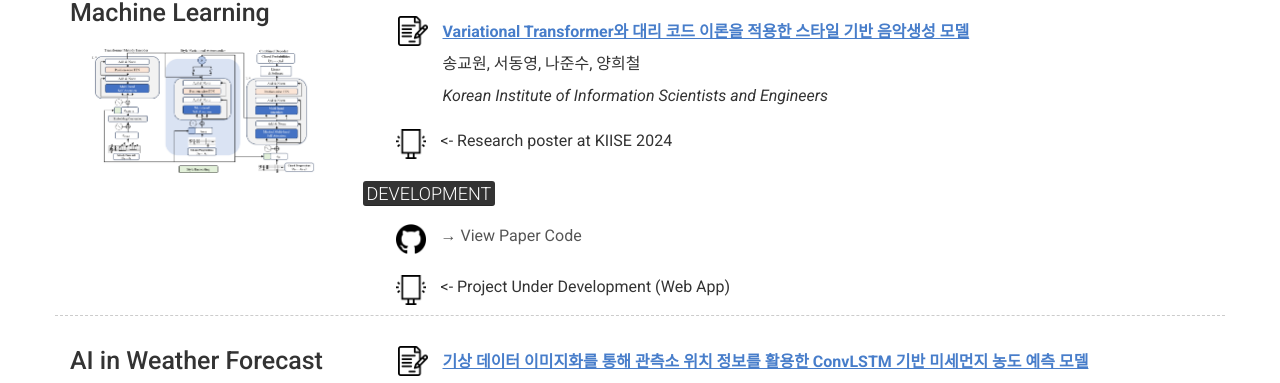
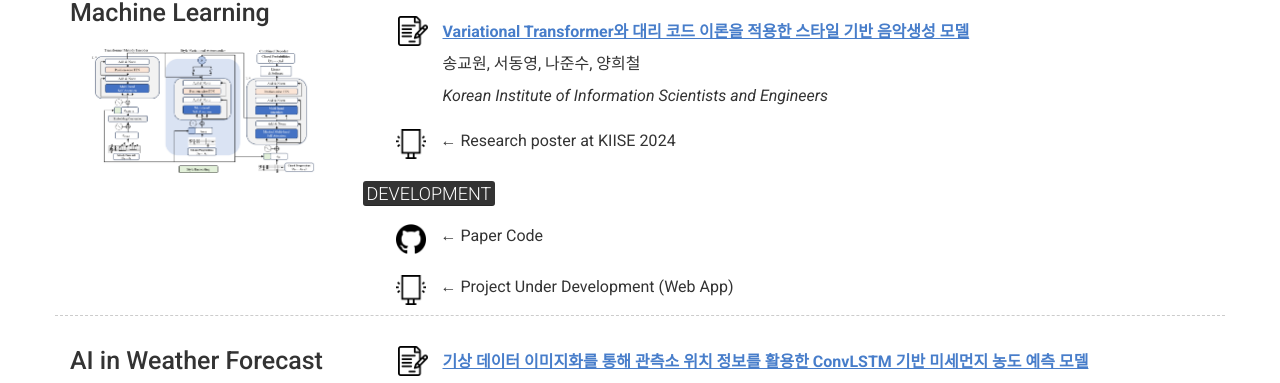
Before and after one commit to tim000519/resume, a Jekyll site: the page built from index.md, in a window 1280 px wide and 1400 px high, scrolled down 721 px. Shown: the part 129-512 px from the top of the window. Built offline with Jekyll 4.4.1, drawn with Linux system fonts in a browser that asks for light colours; nearby versions of some CDN libraries; some of the changed text lies outside the part shown.

Commit message:
Updata_IEEE

```diff
--- a/_config.yml
+++ b/_config.yml
@@ -110,7 +110,7 @@ content:
               <img src="/resume/images/poster2.png" alt="PDF" width="30" style="vertical-align: middle; flex-shrink: 0;">
             </a>
             <p style="margin-left: 5px; vertical-align: middle;">
-              <- Research poster at KIISE 2024
+              ← Research poster at KIISE 2024
             </p>
           </div>
 
@@ -120,7 +120,7 @@ content:
             <a href="https://github.com/tim000519/Style-VT" target="_blank" style="margin-right: 10px; flex-shrink: 0;">
               <img src="/resume/images/github.png" alt="PDF" width="30" style="vertical-align: middle; flex-shrink: 0;">
             </a>
-            <p style="margin-left: 5px; vertical-align: middle; color: #555;">→ View Paper Code</p>
+            <p style="margin-left: 5px; vertical-align: middle;">← Paper Code</p>
 
           </div>
 
@@ -129,7 +129,7 @@ content:
               <img src="/resume/images/poster2.png" alt="PDF" width="30" style="vertical-align: middle; flex-shrink: 0;">
             </a>
             <p style="margin-left: 5px; vertical-align: middle;">
-              <-  Project Under Development (Web App)
+              ← Project Under Development (Web App)
             </p>
           </div>
 
@@ -161,7 +161,7 @@ content:
               <img src="/resume/images/github.png" alt="PDF" width="30" style="vertical-align: middle; flex-shrink: 0;">
             </a>
             <p style="margin-left: 5px; vertical-align: middle;">
-              <-  Educational Concentration Analysis AI Model (Collaborated with Samsung)
+              ← Educational Concentration Analysis AI Model (Collaborated with Samsung)
             </p>
           </div>
 
@@ -170,7 +170,7 @@ content:
               <img src="/resume/images/github.png" alt="PDF" width="30" style="vertical-align: middle; flex-shrink: 0;">
             </a>
             <p style="margin-left: 5px; vertical-align: middle;">
-              <-  Vehicle Occupant Pose Estimation AI Model (Collaborated with Hyeondai Transys)
+              ← Vehicle Occupant Pose Estimation AI Model (Collaborated with Hyeondai Transys)
             </p>
           </div>
 
@@ -179,7 +179,7 @@ content:
               <img src="/resume/images/github.png" alt="PDF" width="30" style="vertical-align: middle; flex-shrink: 0;">
             </a>
             <p style="margin-left: 5px; vertical-align: middle;">
-              <-  Exam Proctoring AI Model
+              ← Exam Proctoring AI Model
             </p>
           </div>
 
```
